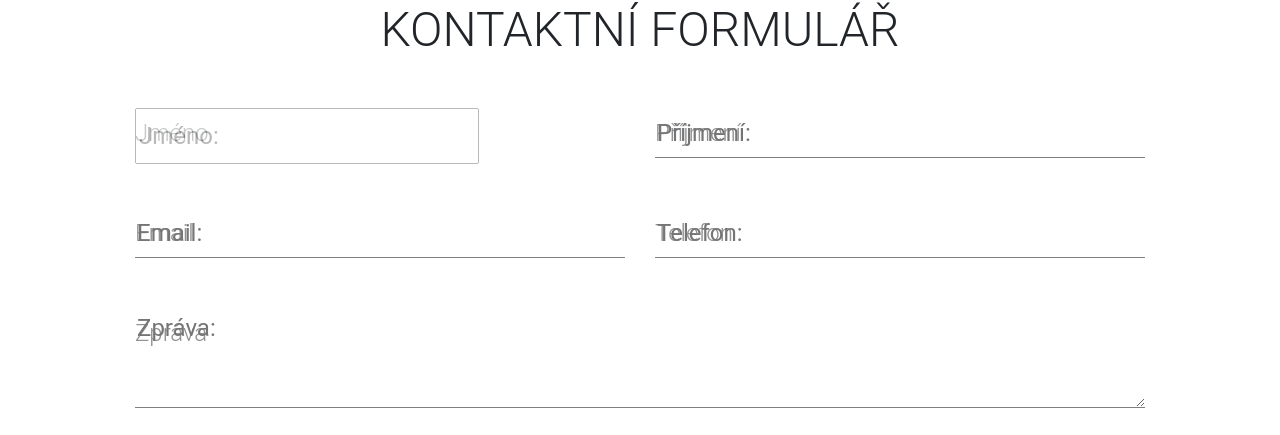
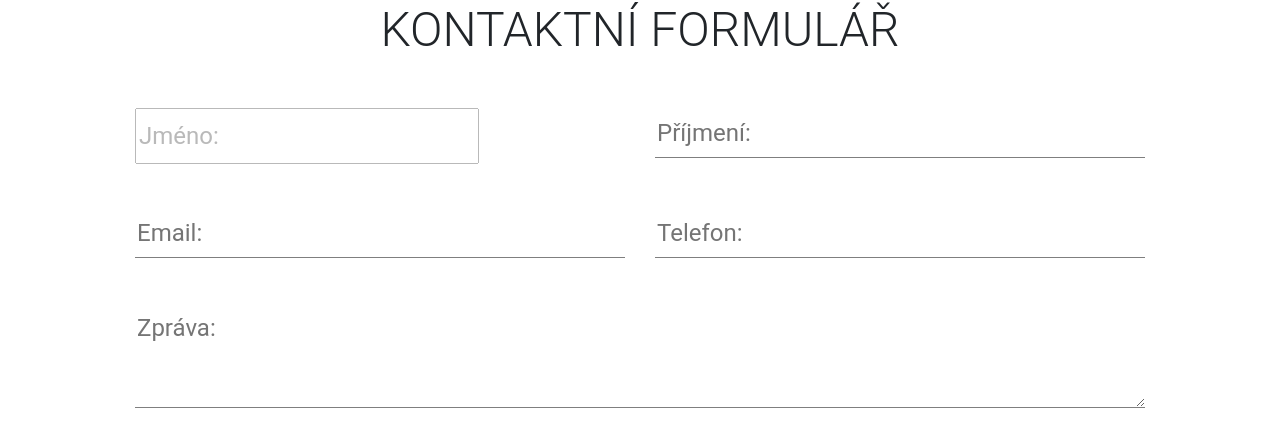
Before and after one commit to jakubminka/JAM_Stack, a Jekyll site: the page built from api.html, in a window 1280 px wide. Shown: the part 428-863 px from the top of the page. Built offline with Jekyll 4.4.1, drawn with Linux system fonts in a browser that asks for light colours; nearby versions of some CDN libraries; some web fonts are replaced; a script that is not in the unit is left out.

Commit message:
Update api.html

```diff
--- a/api.html
+++ b/api.html
@@ -15,7 +15,6 @@ navigation_weight: 3
       <div class="row">
         <div class="col-sm-6">
           <div class="inputBox ">
-            <div class="inputText">Jméno</div>
             <input
               type="text"
               name="jmeno"
@@ -27,7 +26,6 @@ navigation_weight: 3
 
         <div class="col-sm-6">
           <div class="inputBox">
-            <div class="inputText">Příjmení</div>
             <input
               type="text"
               name="prijmeni"
@@ -41,7 +39,6 @@ navigation_weight: 3
       <div class="row">
         <div class="col-sm-6">
           <div class="inputBox">
-            <div class="inputText">Email</div>
             <input
               type="text"
               name="email"
@@ -53,7 +50,6 @@ navigation_weight: 3
 
         <div class="col-sm-6">
           <div class="inputBox">
-            <div class="inputText">Telefon</div>
             <input
               type="text"
               name="telefon"
@@ -67,7 +63,6 @@ navigation_weight: 3
       <div class="row">
         <div class="col-sm-12">
           <div class="inputBox">
-            <div class="inputText">Zpráva</div>
             <textarea
               name="message"
               class="input"
```
